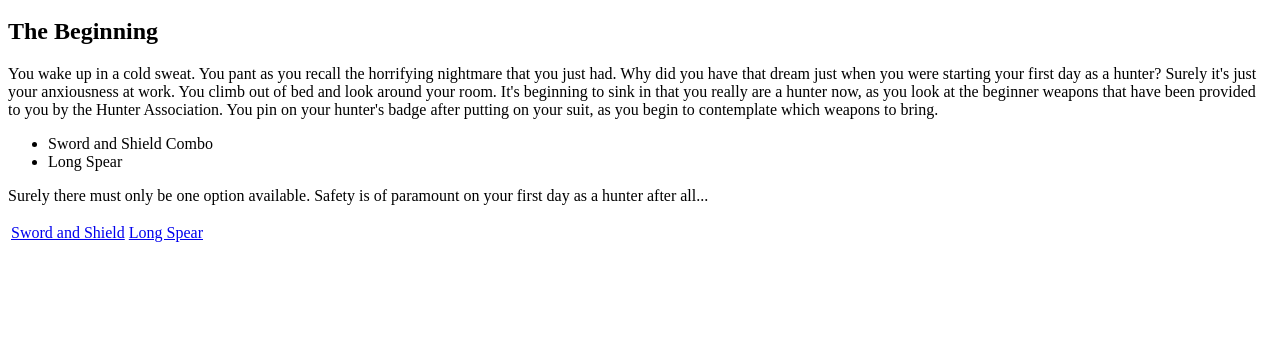
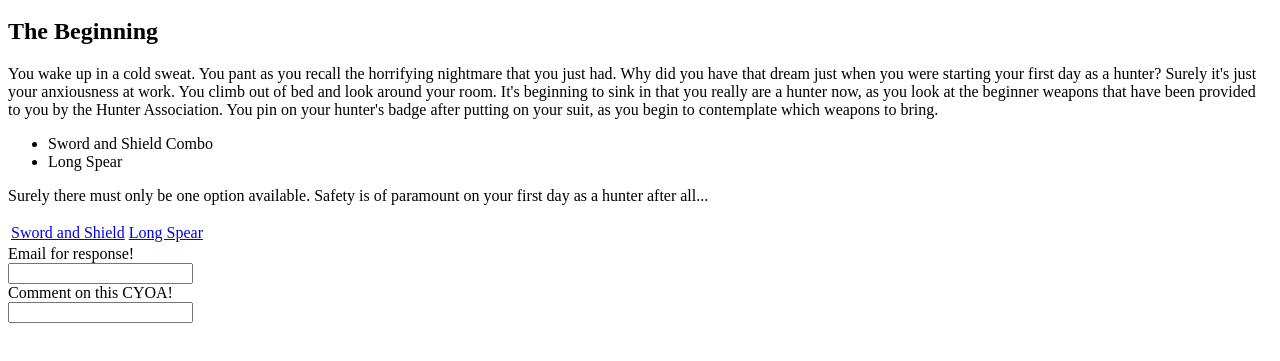
Before and after one commit to ClickingEnjoyer/CYOA, a plain HTML site: page index.html in a window 1280 px wide. Shown: the part 357-718 px from the top of the page. Drawn offline with Linux system fonts and the light colour scheme.

Commit message:
Update index.html

```diff
--- a/index.html
+++ b/index.html
@@ -45,3 +45,11 @@
           <td><a href = "longspear.html"> Long Spear </td>
         </tr>
        </table>
+     </div>
+
+     <div>
+       <form>
+        <label for "email">Email for response!</label><br>
+        <input type="email" id="email" name="email"><br>
+        <label for "comments">Comment on this CYOA!</label><br>
+        <input type="text" id="comments" name="comments"><br>
```
